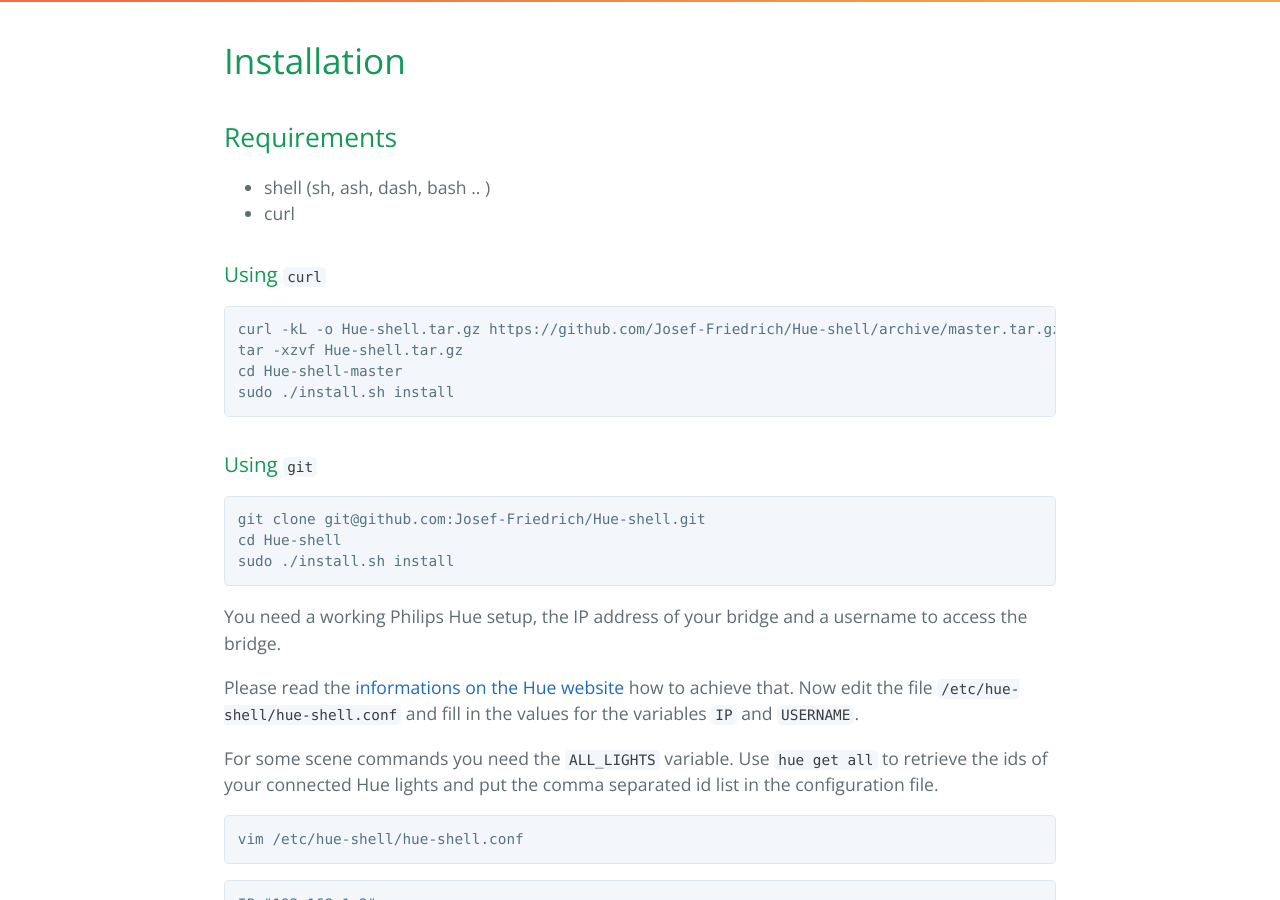
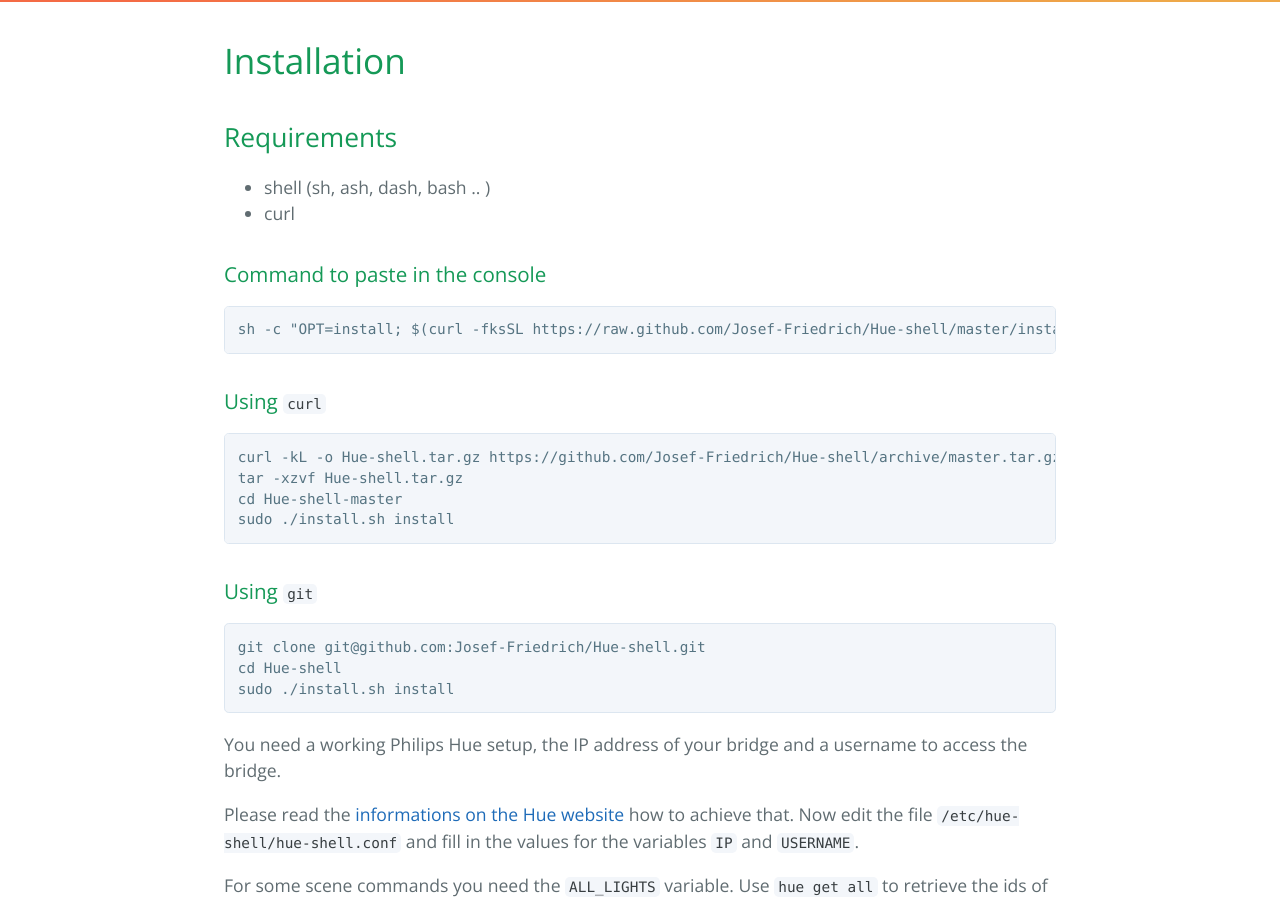
Before and after one commit to Josef-Friedrich/Hue-shell, a Jekyll site: the page built from installation.md, in a window 1280 px wide and 900 px high, scrolled down 381 px. Built offline with Jekyll 4.4.1, drawn with Linux system fonts in a browser that asks for light colours.

Commit message:
Add console command to paste

````diff
--- a/installation.md
+++ b/installation.md
@@ -7,6 +7,11 @@
 * shell (sh, ash, dash, bash .. )
 * curl
 
+### Command to paste in the console
+
+```sh
+sh -c "OPT=install; $(curl -fksSL https://raw.github.com/Josef-Friedrich/Hue-shell/master/install.sh)"
+```
 
 ### Using `curl`
 
````
